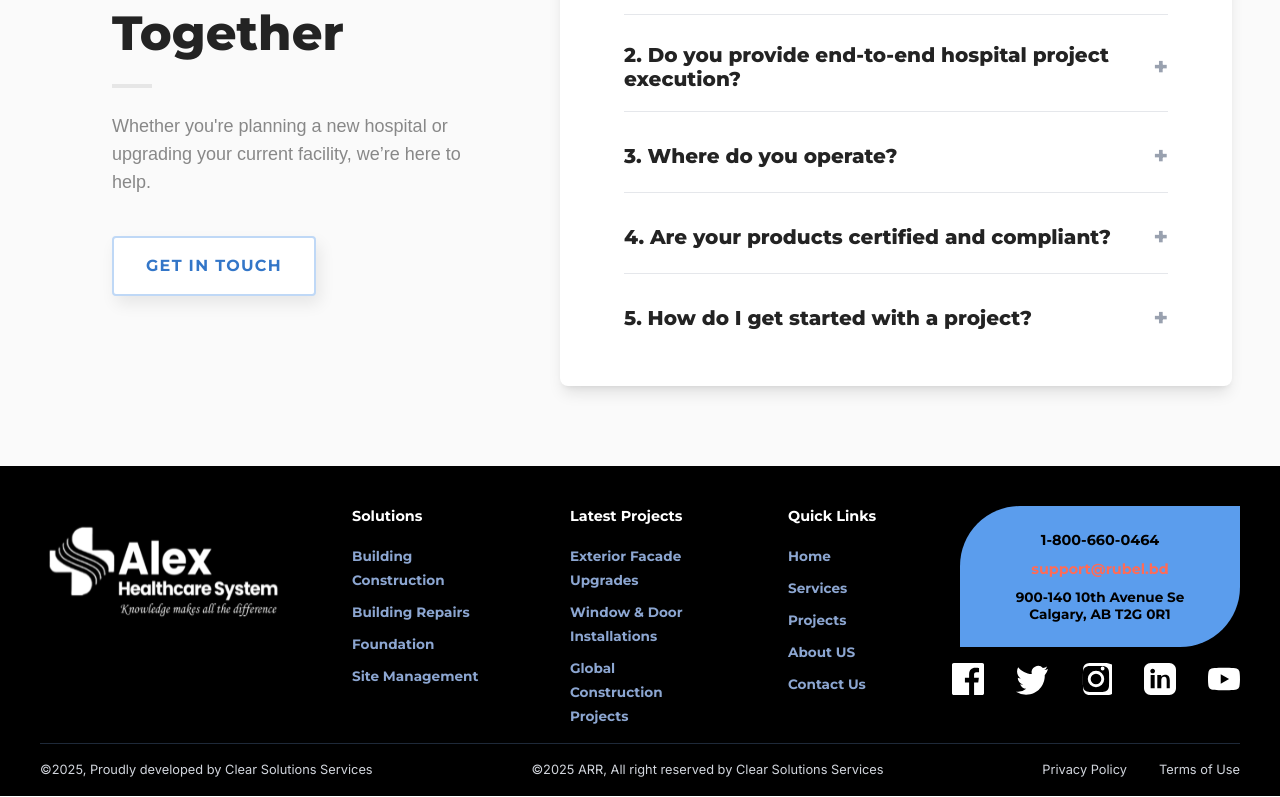
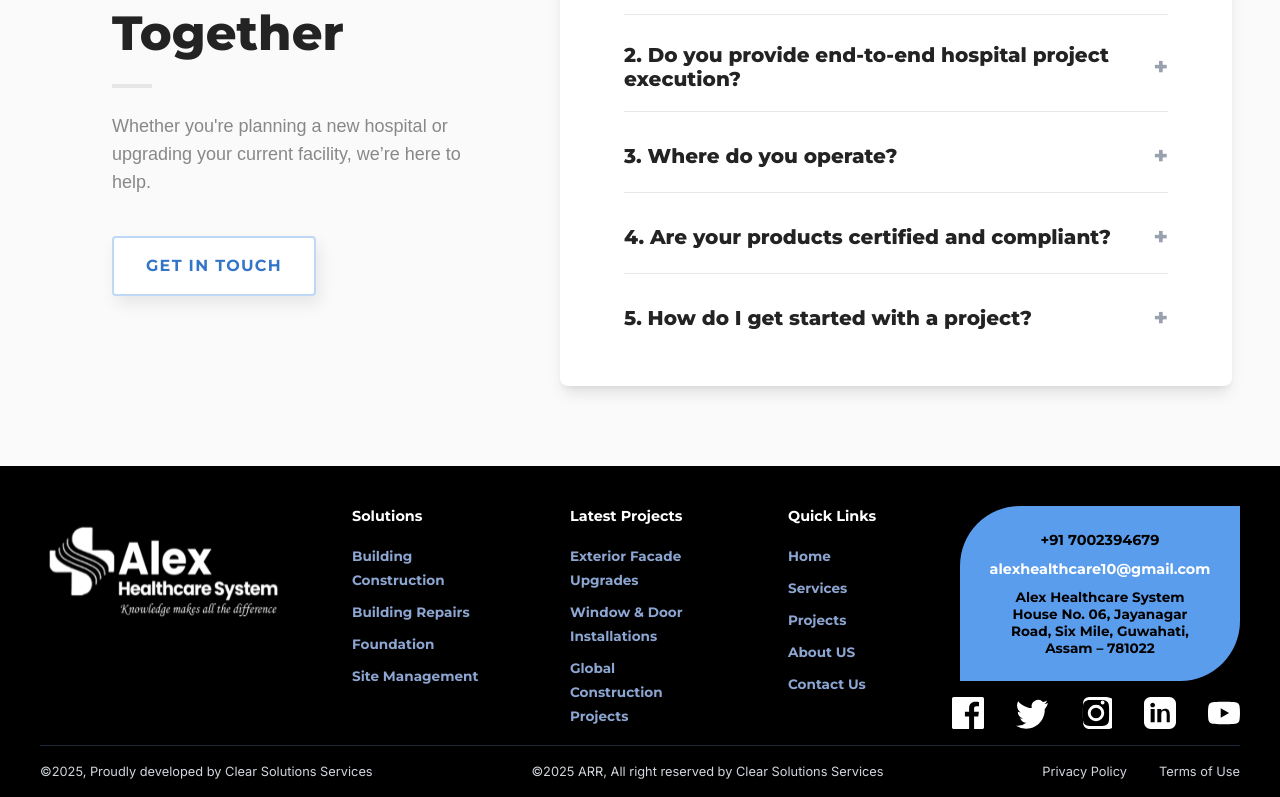
Before and after one commit to bharadwajjitam101/alexhc, a Next.js app: page / in a window 1280 px wide. Shown: the part 4077-4874 px from the top of the page. Built offline with nearby package versions, Linux system fonts and the light colour scheme.

Commit message:
footer changes

```diff
--- a/src/components/Footer.tsx
+++ b/src/components/Footer.tsx
@@ -56,9 +56,9 @@ export default function Footer() {
         {/* Contact Box + Social Icons */}
         <div className="flex flex-col items-center md:items-end md:w-[280px] min-w-[280px] justify-center mt-0 md:mt-0">
           <div className="bg-[#5B9DED] rounded-[60px_0_60px_0] px-8 py-6 text-center w-full flex flex-col items-center" style={{borderRadius: '60px 0 60px 0'}}>
-            <div className="text-black text-[0.9rem] mb-2 font-bold" style={{fontFamily: 'Montserrat, Arial, sans-serif'}}>1-800-660-0464</div>
-            <div className="text-[#FF6B57] text-[0.9rem] mb-2 font-bold" style={{fontFamily: 'Montserrat, Arial, sans-serif'}}>support@rubel.bd</div>
-            <div className="text-black text-[0.85rem] leading-tight font-bold" style={{fontFamily: 'Montserrat, Arial, sans-serif'}}>900-140 10th Avenue Se<br/>Calgary, AB T2G 0R1</div>
+            <div className="text-black text-[0.9rem] mb-2 font-bold" style={{fontFamily: 'Montserrat, Arial, sans-serif'}}>+91 7002394679</div>
+            <div className="text-[#FFFFFF] text-[0.9rem] mb-2 font-bold" style={{fontFamily: 'Montserrat, Arial, sans-serif'}}>alexhealthcare10@gmail.com</div>
+            <div className="text-black text-[0.85rem] leading-tight font-bold" style={{fontFamily: 'Montserrat, Arial, sans-serif'}}>Alex Healthcare System House No. 06, Jayanagar Road, Six Mile, Guwahati, Assam – 781022</div>
           </div>
           {/* Social Icons below the contact box */}
           <div className="flex space-x-8 mt-4 md:justify-end w-full">
```
